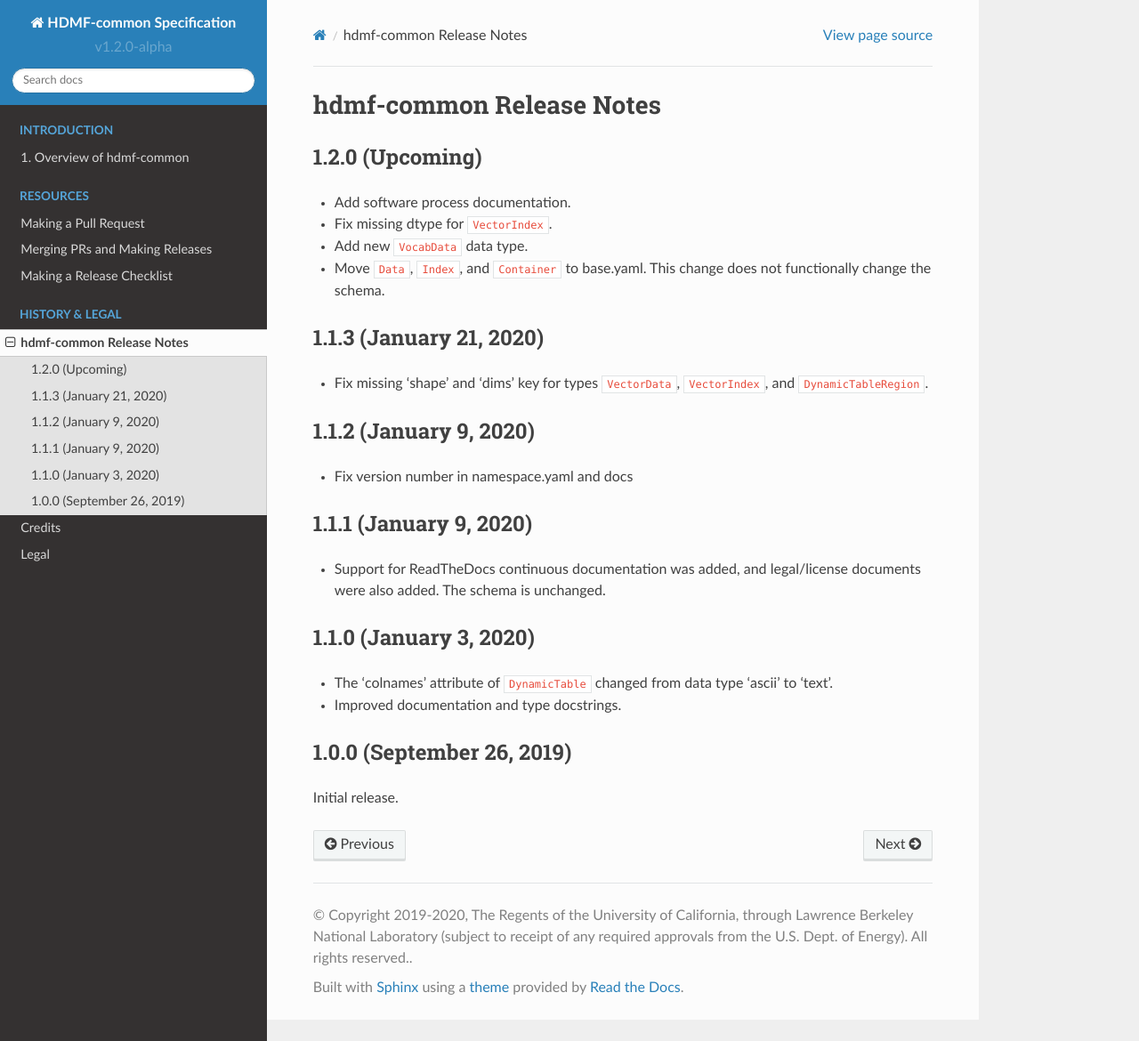
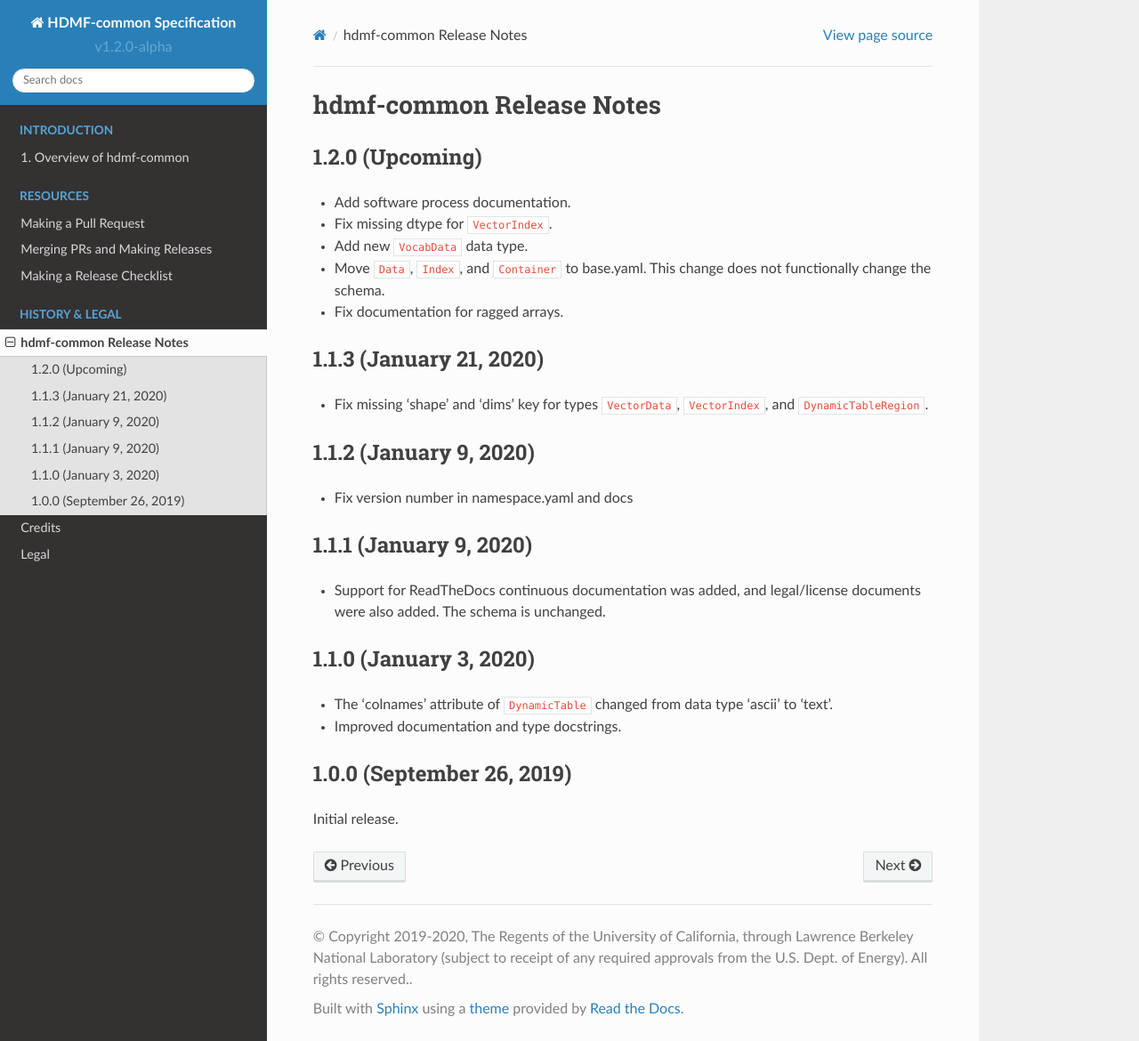
Before and after one commit to hdmf-dev/hdmf-common-schema, a Sphinx documentation site: the page built from docs/source/format_release_notes.rst, in a window 1280 px wide and 1170 px high. Shown: the whole window at 89% size. Built offline with Sphinx 7.4.7 and the Read the Docs theme 2.0.0, drawn with Linux system fonts in a browser that asks for light colours.

Commit message:
Update release notes

```diff
--- a/docs/source/format_release_notes.rst
+++ b/docs/source/format_release_notes.rst
@@ -8,6 +8,7 @@
 - Fix missing dtype for ``VectorIndex``.
 - Add new ``VocabData`` data type.
 - Move ``Data``, ``Index``, and ``Container`` to base.yaml. This change does not functionally change the schema.
+- Fix documentation for ragged arrays.
 
 1.1.3 (January 21, 2020)
 ------------------------
```
